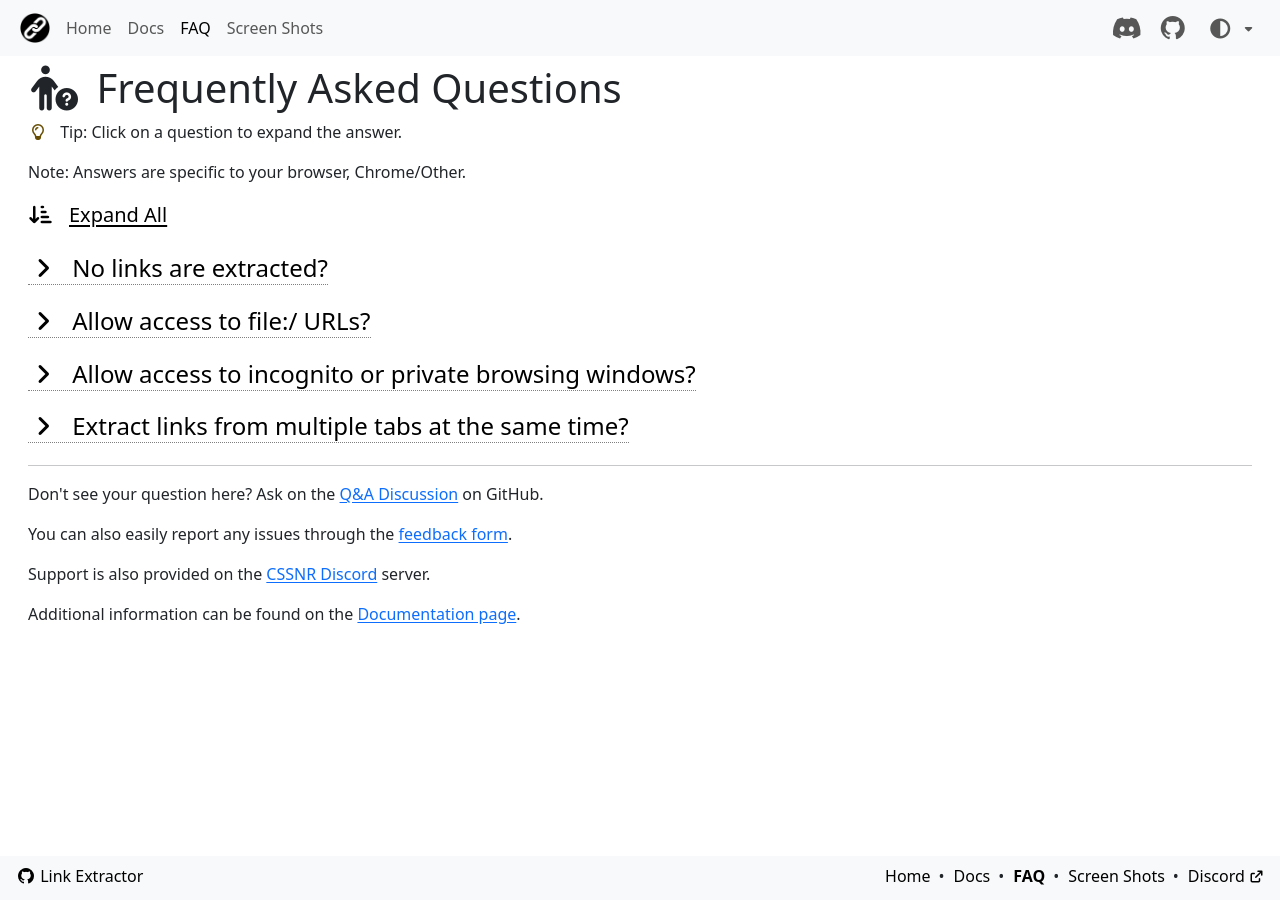
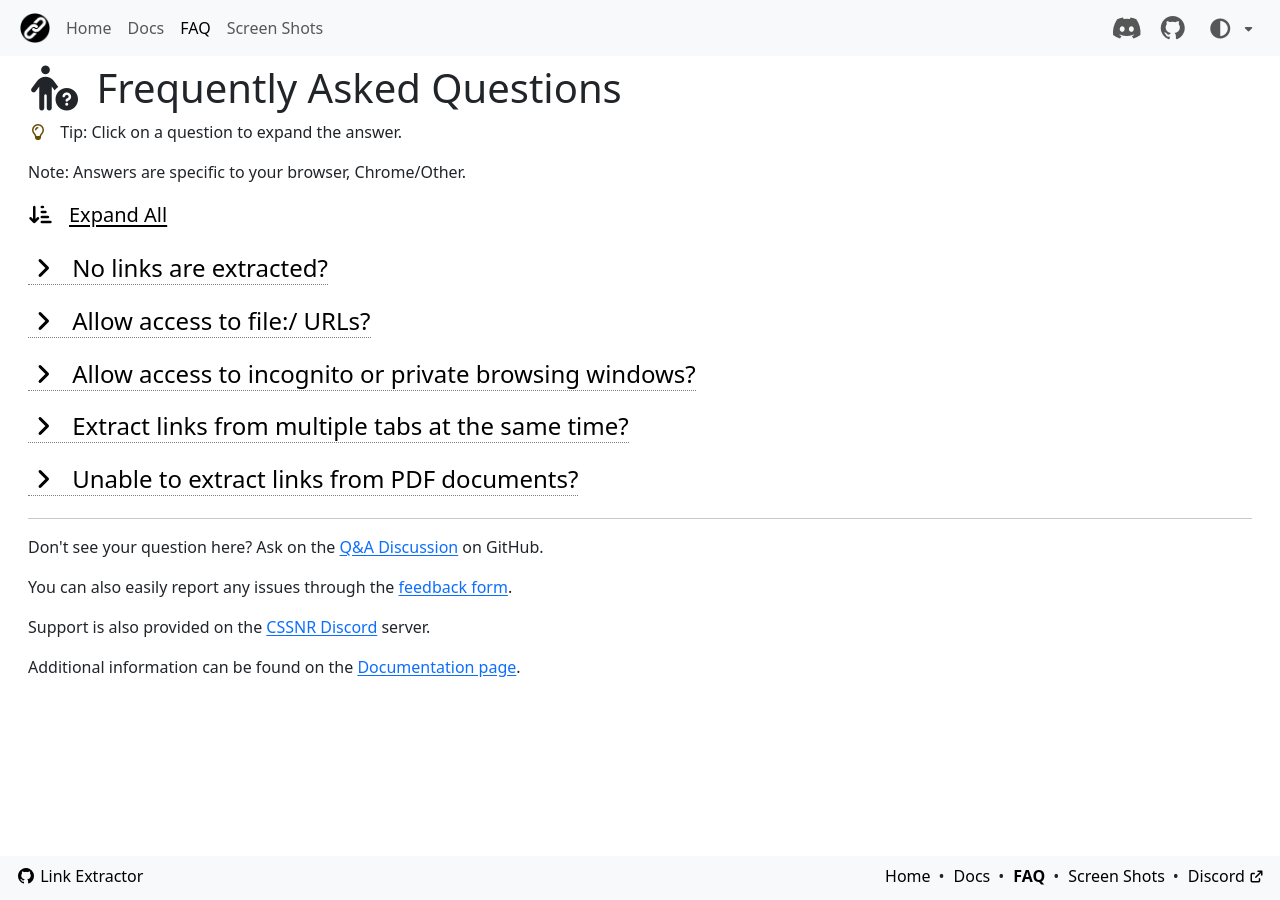
Before and after one commit to cssnr/link-extractor-site, a Jekyll site: the page built from src/html/faq.html, in a window 1280 px wide. Built offline with Jekyll 4.4.1, drawn with Linux system fonts in a browser that asks for light colours; nearby versions of some CDN libraries; library files that are not in the unit come from our copies; comment, search, counter and statistics services are not loaded.

Commit message:
Update FAQ (#37)

```diff
--- a/src/html/faq.html
+++ b/src/html/faq.html
@@ -45,24 +45,24 @@
         </a>
     </h4>
     <div class="collapse" id="noLinks">
-        <div class="">
         <ol>
             <li>If you just installed the extension, you may need to close and re-open the tab to extract links.</li>
             <li>Try re-starting your browser. Make sure to close all open windows then re-open the browser.</li>
             <li>If you cant extract links from any tabs try re-installing the extension. Make sure to export any saved filters first.</li>
             <li>
                 If you are still unable to extract links, please
-                    <a href="https://github.com/cssnr/link-extractor/issues" target="_blank" rel="noopener">open an issue on GitHub</a>;
+                <a class="body-link" href="https://github.com/cssnr/link-extractor/issues" target="_blank" rel="noopener">
+                    open an issue on GitHub <i class="fa-solid fa-arrow-up-right-from-square fa-xs"></i></a>
                 and we will do our best to resolve the issue.
             </li>
         </ol>
         <span>
             If you don't have a GitHub account, you can
-                <a href="https://cssnr.github.io/feedback/?app=Link%20Extractor" target="_blank" rel="noopener">submit feedback here</a>.
+            <a class="body-link" href="https://cssnr.github.io/feedback/?app=Link%20Extractor" target="_blank" rel="noopener">
+                submit feedback here <i class="fa-solid fa-arrow-up-right-from-square fa-xs"></i></a>.
             <br>
             Make sure to <b>include a link to the site</b> you are having issues with.
         </span>
-        </div>
     </div>
 
     <!-- fileAccess -->
@@ -86,19 +86,15 @@
                 <li>Scroll until you find Link Extractor and click <b>Details</b>.</li>
                 <li>Scroll until you find <b>Allow access to file URLs</b> and enable the toggle.</li>
             </ol>
-            <span>You should now be able to extract links from file URLs.</span>
         </div>
-        <div class="alert alert-warning mb-0 d-none edge">
-            Edge does <b>not</b> allow access to file:/ URLs.
+        <div class="d-none edge">
+            <ol>
+                <li>Navigate to: <kbd role="button" data-clipboard-text="edge://extensions">edge://extensions</kbd></li>
+                <li>Scroll until you find Link Extractor and click <b>Details</b>.</li>
+                <li>Check the box labeled <b>Allow access to file URLs</b>.</li>
+            </ol>
         </div>
-        {% comment %}<div class="d-none edge">{% endcomment %}
-            {% comment %}<ol>{% endcomment %}
-                {% comment %}<li>Navigate to: <kbd role="button" data-clipboard-text="edge://extensions">edge://extensions</kbd></li>{% endcomment %}
-                {% comment %}<li>Scroll until you find Link Extractor and click <b>Details</b>.</li>{% endcomment %}
-                {% comment %}<li>Check the box labeled <b>Allow access to file URLs</b>.</li>{% endcomment %}
-            {% comment %}</ol>{% endcomment %}
-            {% comment %}<span>You should now be able to extract links from file URLs.</span>{% endcomment %}
-        {% comment %}</div>{% endcomment %}
+        <p class="mb-0 d-none chrome edge">You may need to restart the browser, reload the tab, or wait a few minutes for this to take effect.</p>
     </div>
 
     <!-- privateAccess -->
@@ -116,7 +112,7 @@
                 <li>Scroll until you find Link Extractor and click on the tile.</li>
                 <li>Scroll until you find <b>Run in Private Windows</b> and toggle the Allow radio.</li>
             </ol>
-            <span>The extension should now load in new Private Windows.</span>
+            <p class="mb-0">The extension should now load in new Private Windows.</p>
         </div>
         <div class="d-none chrome">
             <ol>
@@ -124,7 +120,7 @@
                 <li>Scroll until you find Link Extractor and click <b>Details</b>.</li>
                 <li>Scroll until you find <b>Allow in Incognito</b> and enable the toggle.</li>
             </ol>
-            <span>The extension should now load in new Incognito Windows.</span>
+            <p class="mb-0">The extension should now load in new Incognito Windows.</p>
         </div>
         <div class="d-none edge">
             <ol>
@@ -132,7 +128,7 @@
                 <li>Scroll until you find Link Extractor and click <b>Details</b>.</li>
                 <li>Check the box labeled <b>Allow in InPrivate</b>.</li>
             </ol>
-            <span>The extension should now load in new IniPrivate Windows.</span>
+            <p class="mb-0">The extension should now load in new IniPrivate Windows.</p>
         </div>
     </div>
 
@@ -145,7 +141,6 @@
         </a>
     </h4>
     <div class="collapse" id="multipleTabs">
-        <div class="">
         <ol>
             <li>
                 Ensure you have granted Host Permission to the extension, from the Popup or Options Page.
@@ -155,8 +150,52 @@
             <li>While pressing and holding the <kbd>Ctrl</kbd> key, select all the tabs you wish to extract from.</li>
             <li>With the tabs highlighted, extract links as normal using either the Popup, Shortcuts, or Omnibox.</li>
         </ol>
-            <span>The link results page should have results from all the tabs you selected.</span>
+        <p class="mb-0">The link results page should have results from all the tabs you selected.</p>
     </div>
+
+    <!-- extractPDF -->
+
+    <h4 class="my-4">
+        <a class="body-link" role="button" data-bs-toggle="collapse" aria-expanded="false"
+           aria-controls="extractPDF" href="#extractPDF">
+            <i class="fa-solid fa-angle-right me-2"></i> Unable to extract links from PDF documents?
+        </a>
+    </h4>
+    <div class="collapse" id="extractPDF">
+        <p>
+            <span data-bs-toggle="tooltip" data-bs-placement="bottom" data-bs-title="Experimental Feature">
+                <i class="fa-solid fa-flask text-warning-emphasis me-1"></i>
+            </span>
+            Extracting links from PDF documents is currently experimental.
+        </p>
+        <ol>
+            <li>
+                PDF Extraction utilizes the
+                <a class="body-link" href="https://github.com/mozilla/pdf.js" target="_blank" rel="noopener">
+                    pdf.js <i class="fa-solid fa-arrow-up-right-from-square fa-xs"></i></a>
+                library which requires
+                <span class="d-none firefox">Firefox 121 or newer.</span>
+                <span class="d-none chrome">Chrome 119 or newer.</span>
+                <span class="d-none edge">Edge 119 or newer.</span>
+            </li>
+            <li>
+                Ensure you have granted Host Permission to the extension, from the Popup or Options Page.
+                <a class="body-link" href="{{ "/screenshots/02.jpg" | relative_url }}" target="_blank">
+                    Screen Shot. <i class="fa-solid fa-arrow-up-right-from-square fa-xs"></i></a>
+            </li>
+            <li>Try re-starting your browser. Make sure to close all open windows then re-open the browser.</li>
+            <li>
+                If you have tried all the above steps, please
+                <a class="body-link" href="https://github.com/cssnr/link-extractor/issues" target="_blank" rel="noopener">
+                    open an issue on GitHub <i class="fa-solid fa-arrow-up-right-from-square fa-xs"></i></a>
+                and we will do our best to resolve the issue.
+            </li>
+        </ol>
+        <p>PDF Files</p>
+        <ol class="mb-0">
+            <li>To extract links from PDF files, you must also grant <a class="body-link" href="#fileAccess">File Access</a>.</li>
+        </ol>
+        {% comment %}<p class="mb-0">PDF Files</p>{% endcomment %}
     </div>
 
     <hr class="mt-4">
--- a/src/js/faq.js
+++ b/src/js/faq.js
@@ -64,12 +64,23 @@
         history.pushState(null, '', location.href.split('?')[0])
         document.getElementById('feedback').classList.remove('d-none')
     }
-    if (url.hash) {
-        console.log('url.hash:', url.hash)
-        const bsCollapse = new bootstrap.Collapse(url.hash, {
+    showHash(url.hash)
+}
+
+window.addEventListener('hashchange', (event) => {
+    // console.log('hashchange:', event)
+    // console.log('location.hash:', location.hash)
+    showHash(location.hash)
+})
+
+function showHash(hash) {
+    console.log('showHash:', hash)
+    if (hash) {
+        const bsCollapse = new bootstrap.Collapse(hash, {
             toggle: false,
         })
-        // console.log('bsCollapse:', bsCollapse)
         bsCollapse.show()
+        // console.log('el', bsCollapse._element.previousElementSibling)
+        bsCollapse._element.previousElementSibling.scrollIntoView()
     }
 }
```
Lines whose indentation alone changed are shown as unchanged.
